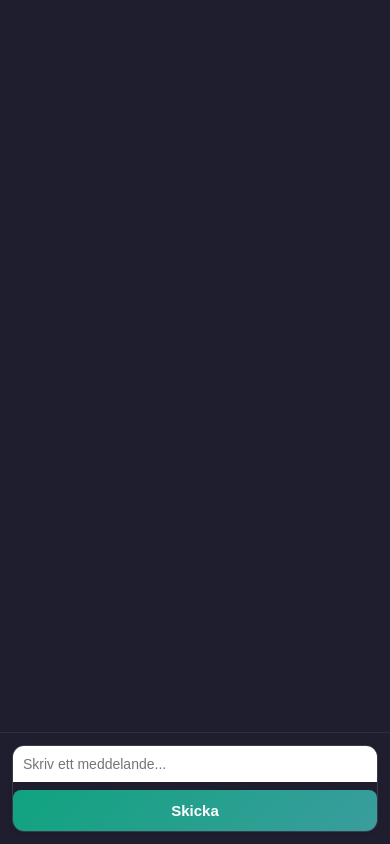
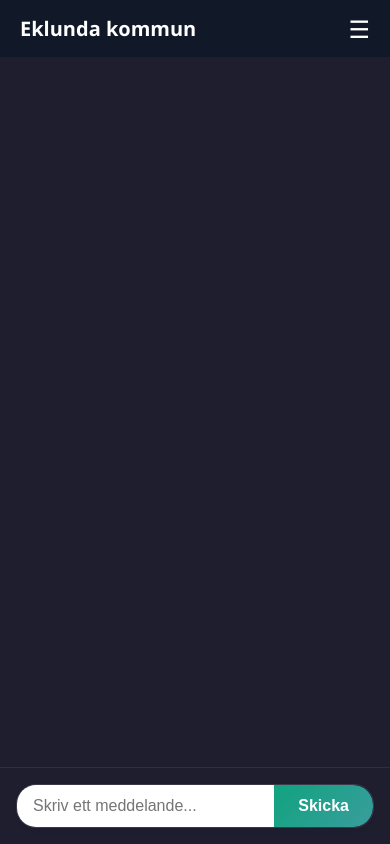
Before and after one commit to Darvid-223/aiapi, a Flask app: page / in a window 390 px wide. Run offline with Flask 3, Linux system fonts and the light colour scheme; parts of the project's set-up code (start-up, migrations or seed data) failed here and were passed over.

Commit message:
🎨 Förbättrad design: mörkt tema och mobilanpassad layout med hamburgermeny

```diff
--- a/app/static/script.js
+++ b/app/static/script.js
@@ -52,3 +52,8 @@
   chat.appendChild(msg);
   chat.scrollTop = chat.scrollHeight;
 }
+
+function toggleMenu() {
+  const menu = document.getElementById("nav-menu");
+  menu.classList.toggle("show");
+}
--- a/app/static/style.css
+++ b/app/static/style.css
@@ -120,37 +120,73 @@ body {
   color: #ffffff;
 }
 
-/* Anpassad för mobil */
-@media (max-width: 600px) {
-  #chat-container {
+header {
+  display: flex;
+  justify-content: space-between;
+  align-items: center;
+  background-color: #111827;
+  color: white;
+  padding: 12px 20px;
+  position: sticky;
+  top: 0;
+  z-index: 1000;
+}
+
+.logo {
+  font-size: 20px;
+  font-weight: bold;
+}
+
+.hamburger {
+  font-size: 24px;
+  cursor: pointer;
+  display: none;
+}
+
+#nav-menu ul {
+  display: flex;
+  gap: 20px;
+  list-style: none;
+  margin: 0;
+  padding: 0;
+}
+
+#nav-menu a {
+  color: white;
+  text-decoration: none;
+  font-weight: 500;
+}
+
+#nav-menu {
+  display: flex;
+}
+
+/* Mobilanpassning */
+@media (max-width: 768px) {
+  .hamburger {
+    display: block;
+  }
+
+  #nav-menu {
+    display: none;
+    width: 100%;
+    flex-direction: column;
+    background-color: #1f2937;
+    position: absolute;
+    top: 60px;
+    left: 0;
+  }
+
+  #nav-menu.show {
+    display: block;
+  }
+
+  #nav-menu ul {
+    flex-direction: column;
     padding: 10px;
   }
 
-  .message {
-    font-size: 14px;
-    padding: 10px 12px;
-  }
-
-  #chat-input-container {
-    padding: 12px;
-  }
-
-  #chat-input {
-    flex-direction: column;
-    border-radius: 12px;
-  }
-
-  #chat-text {
-    font-size: 14px;
-    padding: 10px;
-    width: 100%;
-  }
-
-  #send-btn {
-    margin-top: 8px;
-    width: 100%;
-    padding: 12px;
-    font-size: 15px;
-    border-radius: 8px;
+  #nav-menu li {
+    margin-bottom: 10px;
   }
 }
--- a/app/templates/index.html
+++ b/app/templates/index.html
@@ -7,6 +7,18 @@
   <script src="https://cdn.jsdelivr.net/npm/marked/marked.min.js"></script>
 </head>
 <body>
+  <header>
+    <div class="logo">Eklunda kommun</div>
+    <div class="hamburger" onclick="toggleMenu()">☰</div>
+    <nav id="nav-menu">
+      <ul>
+        <li><a href="#">Start</a></li>
+        <li><a href="#">Om oss</a></li>
+        <li><a href="#">Kontakt</a></li>
+      </ul>
+    </nav>
+  </header>
+
 
   <div id="chat-container"></div>
 
```
Lines whose indentation alone changed are shown as unchanged.
